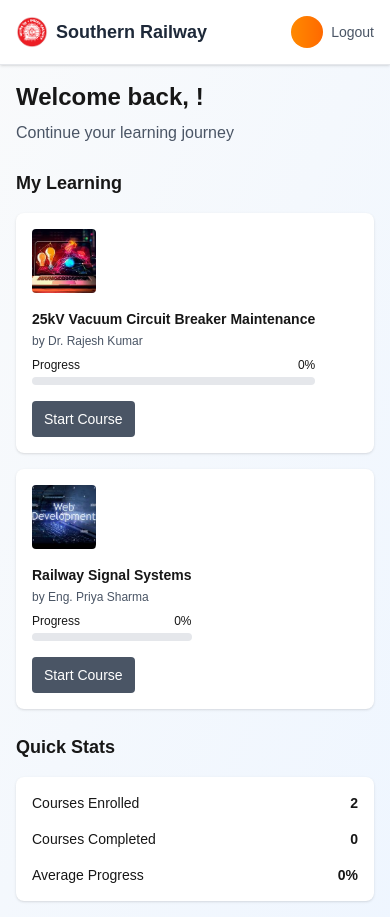
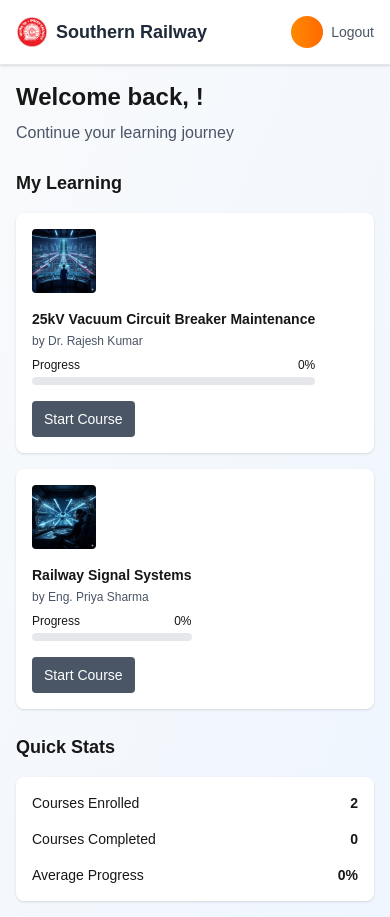
Before and after one commit to Gokulprakash2005/Railway-Course-Portal, a Next.js app: page /dashboard in a window 390 px wide. Built offline with nearby package versions, Linux system fonts and the light colour scheme.

Commit message:
responsive added

```diff
--- a/app/dashboard/page.tsx
+++ b/app/dashboard/page.tsx
@@ -23,7 +23,7 @@ export default function Dashboard() {
       title: "25kV Vacuum Circuit Breaker Maintenance",
       instructor: "Dr. Rajesh Kumar",
       progress: 0,
-      image: "/OIP (4).jpg",
+      image: "/Gemini_Generated_Image_evhen0evhen0evhe.png",
       category: "Railway Safety",
       completed: false
     },
@@ -31,7 +31,7 @@ export default function Dashboard() {
       title: "Railway Signal Systems",
       instructor: "Eng. Priya Sharma",
       progress: 0,
-      image: "/OIP (5).jpg",
+      image: "/Gemini_Generated_Image_k4vd1ak4vd1ak4vd.png",
       category: "Signal Engineering",
       completed: false
     }
```
